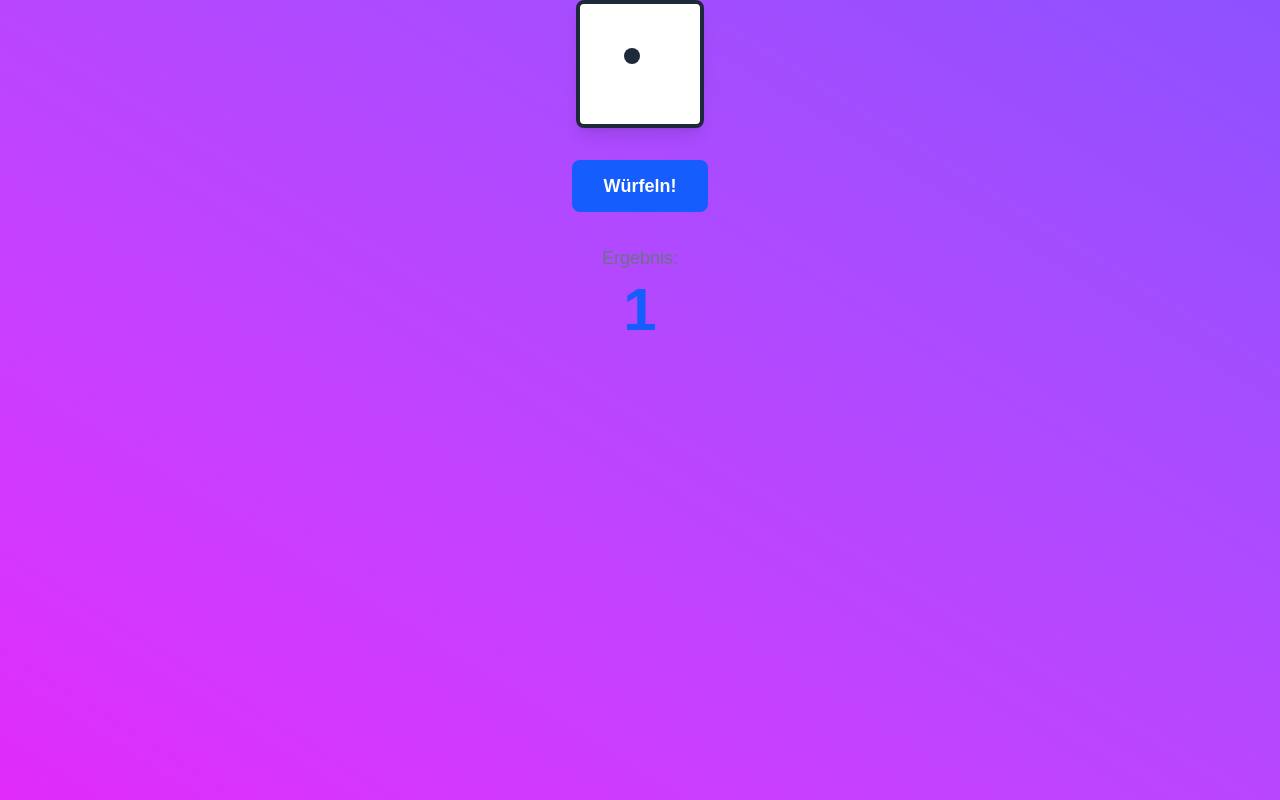
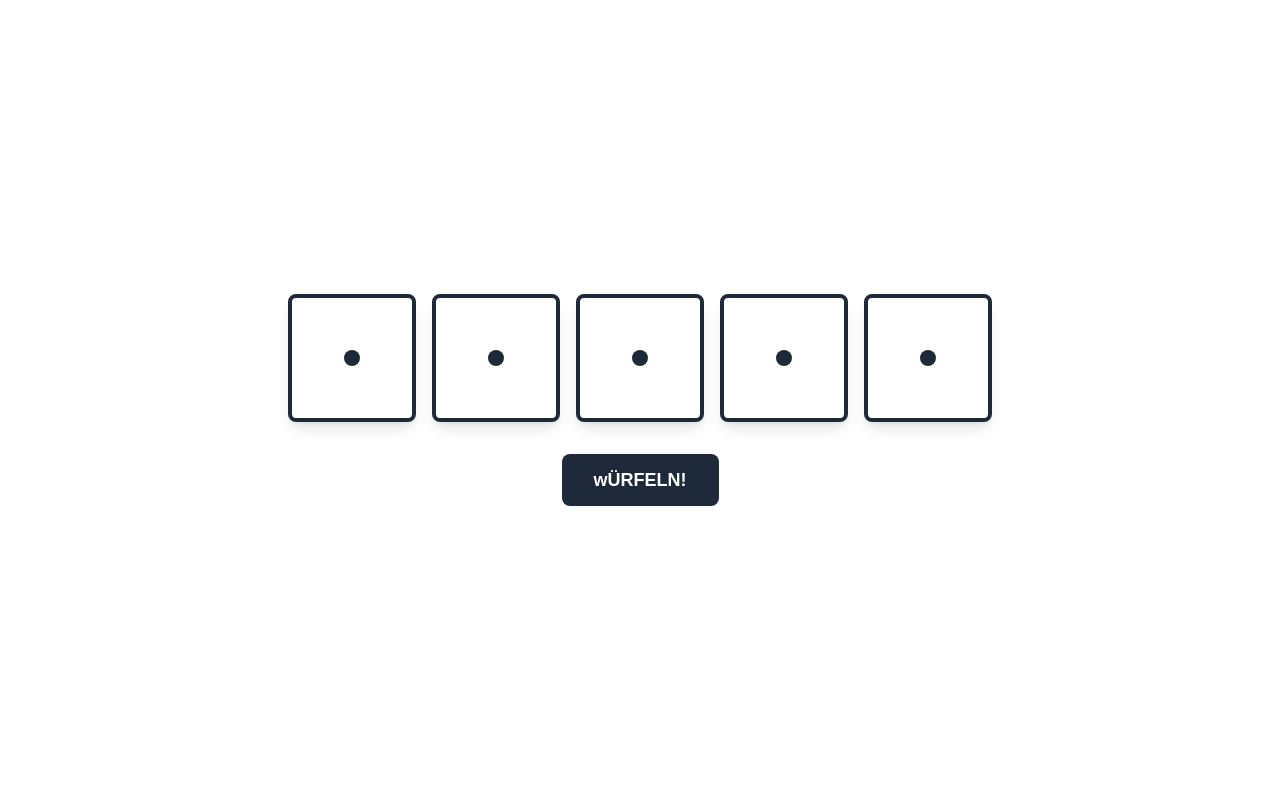
Before and after one commit to EliasKeller/yatzy, a Next.js app: page / in a window 1280 px wide. Built offline with nearby package versions, Linux system fonts and the light colour scheme.

Commit message:
feat: implement 5 dices

```diff
--- a/src/app/components/dice.js
+++ b/src/app/components/dice.js
@@ -1,28 +1,34 @@
 "use client";
 
-import { useState } from "react";
+import { useEffect, useState } from "react";
 
-export default function Dice() {
+export default function Dice({ rollTrigger }) {
   const [currentNumber, setCurrentNumber] = useState(1);
   const [isRolling, setIsRolling] = useState(false);
+  const [isSelected, setIsSelected] = useState(false);
 
-  const rollDice = () => {
-    if (isRolling) return;
+  useEffect(() => {
+    if (rollTrigger === 0) return;
+
     setIsRolling(true);
+    let rollCount = 0;
 
-    let rollCount = 0;
     const rollInterval = setInterval(() => {
+      if (isSelected){
+        return;
+      }
       setCurrentNumber(Math.floor(Math.random() * 6) + 1);
       rollCount++;
 
       if (rollCount >= 10) {
         clearInterval(rollInterval);
-        const finalNumber = Math.floor(Math.random() * 6) + 1;
-        setCurrentNumber(finalNumber);
+        setCurrentNumber(Math.floor(Math.random() * 6) + 1);
         setIsRolling(false);
       }
     }, 100);
-  };
+
+    return () => clearInterval(rollInterval);
+  }, [rollTrigger]);
 
   const getDotPositions = (number) => {
     const positions = {
@@ -36,20 +42,6 @@ export default function Dice() {
     return positions[number] || [];
   };
 
-  return (
-    <div className="flex flex-col items-center gap-8">
-      {/* Würfel */}
-      <div
-        className={[
-          "relative w-32 h-32 shrink-0 bg-white border-4 border-gray-800 rounded-lg shadow-lg",
-          "transition-transform duration-200 transform-gpu",
-          // eigene, sanfte „Roll“-Animation statt bounce:
-          isRolling ? "animate-[roll_800ms_ease-in-out_infinite]" : "hover:scale-105"
-        ].join(" ")}
-      >
-        <div className="absolute inset-2 grid grid-cols-3 grid-rows-3 gap-1">
-          {Array.from({ length: 9 }).map((_, index) => {
-            const positions = getDotPositions(currentNumber);
   const positionMap = {
     "top-left": 0,
     "top-right": 2,
@@ -59,32 +51,33 @@ export default function Dice() {
     "bottom-left": 6,
     "bottom-right": 8,
   };
-            const shouldShow = positions.some((pos) => positionMap[pos] === index);
+
+  return (
+    <div
+      className={[
+        "relative w-32 h-32 shrink-0  border-4 border-gray-800 rounded-lg shadow-lg",
+        "transition-transform duration-200 transform-gpu",
+        isRolling ? "animate-[roll_800ms_ease-in-out_infinite]" : "hover:scale-105",
+        isSelected ? "bg-gray-800" : "bg-white",
+      ].join(" ")}
+      onClick={() => setIsSelected(!isSelected)}
+    >
+      <div className="absolute inset-2 grid grid-cols-3 grid-rows-3 gap-1 place-items-center">
+        {Array.from({ length: 9 }).map((_, index) => {
+          const shouldShow = getDotPositions(currentNumber).some(
+            (pos) => positionMap[pos] === index
+          );
 
           return (
             <div
               key={index}
-                className={`w-4 h-4 rounded-full transition-all duration-200 transform-gpu align-center ${shouldShow ? "bg-gray-800 scale-100" : "bg-transparent scale-0"}`}
+              className={`w-4 h-4 rounded-full transition-all duration-200 transform-gpu ${
+                shouldShow ? `${isSelected ? "bg-white" : "bg-gray-800"} scale-100` : `bg-transparent scale-0`
+              }`}
             />
           );
         })}
       </div>
     </div>
-
-      {/* Würfel Button */}
-      <button
-        onClick={rollDice}
-        disabled={isRolling}
-        className="px-8 py-3 text-lg font-semibold rounded-lg bg-blue-600 text-white hover:bg-blue-700 disabled:opacity-50 disabled:cursor-not-allowed"
-      >
-        {isRolling ? "Würfelt..." : "Würfeln!"}
-      </button>
-
-      {/* Ergebnis */}
-      <div className="text-center">
-        <p className="text-lg text-gray-500 mb-2">Ergebnis:</p>
-        <p className="text-6xl font-bold text-blue-600">{currentNumber}</p>
-      </div>
-    </div>
   );
 }
--- a/src/app/page.js
+++ b/src/app/page.js
@@ -1,9 +1,27 @@
+"use client";
+
+import { useState } from "react";
 import Dice from "./components/dice";
 
 export default function Home() {
+  const [rollTrigger, setRollTrigger] = useState(0);
+
+  const rollAll = () => setRollTrigger((v) => v + 1);
+
   return (
-    <div className="h-screen bg-linear-to-bl from-violet-500 to-fuchsia-500">
-      <Dice />
+    <div className="h-screen flex flex-col items-center justify-center gap-8">
+      <div className="flex gap-4 flex-wrap justify-center">
+        {Array.from({ length: 5 }).map((_, i) => (
+          <Dice key={i} rollTrigger={rollTrigger} />
+        ))}
+      </div>
+
+      <button
+        onClick={rollAll}
+        className="px-8 py-3 text-lg font-semibold rounded-lg bg-gray-800 text-white hover:bg-gray-600"
+      >
+        wÜRFELN!
+      </button>
     </div>
   );
 }
```
Lines whose indentation alone changed are shown as unchanged.
